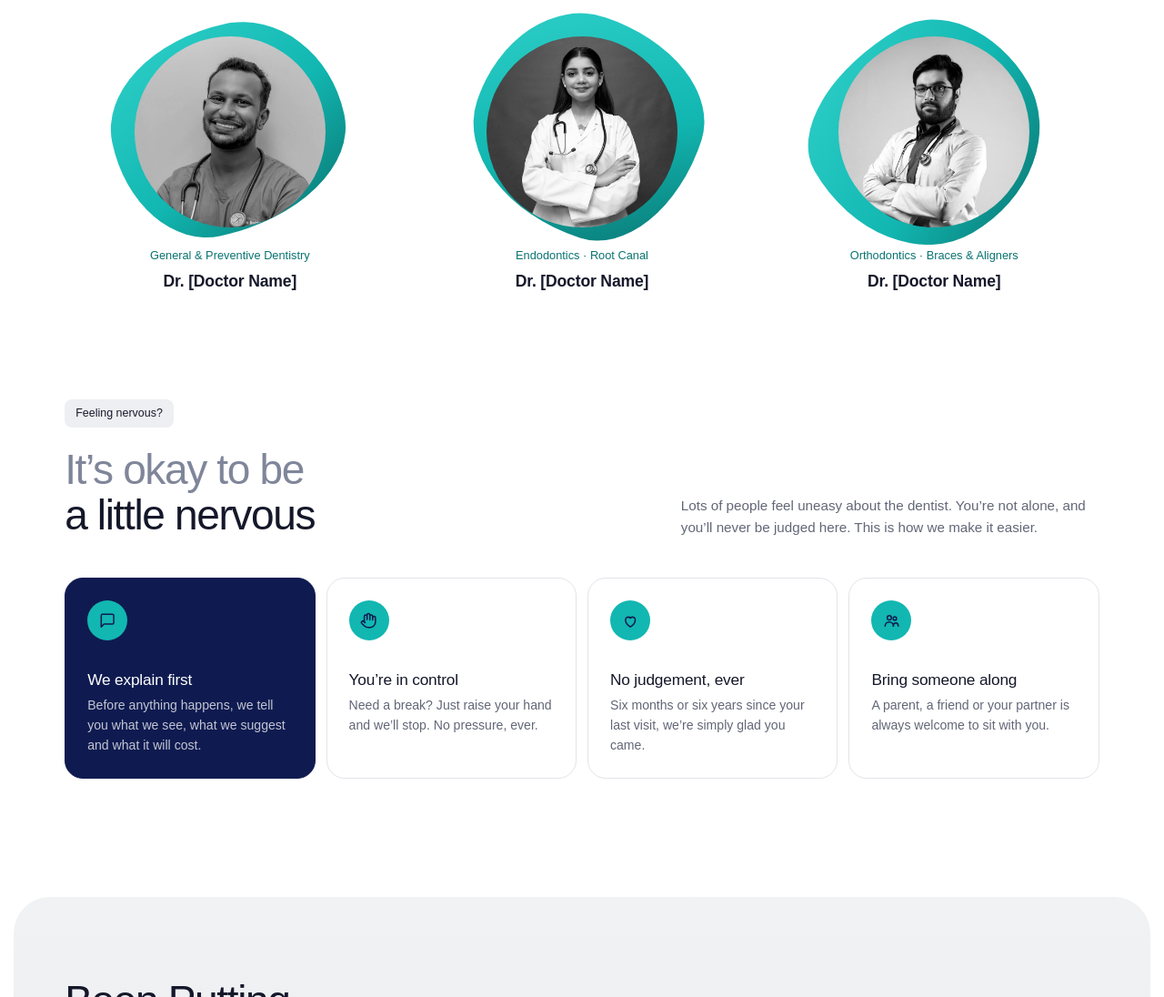
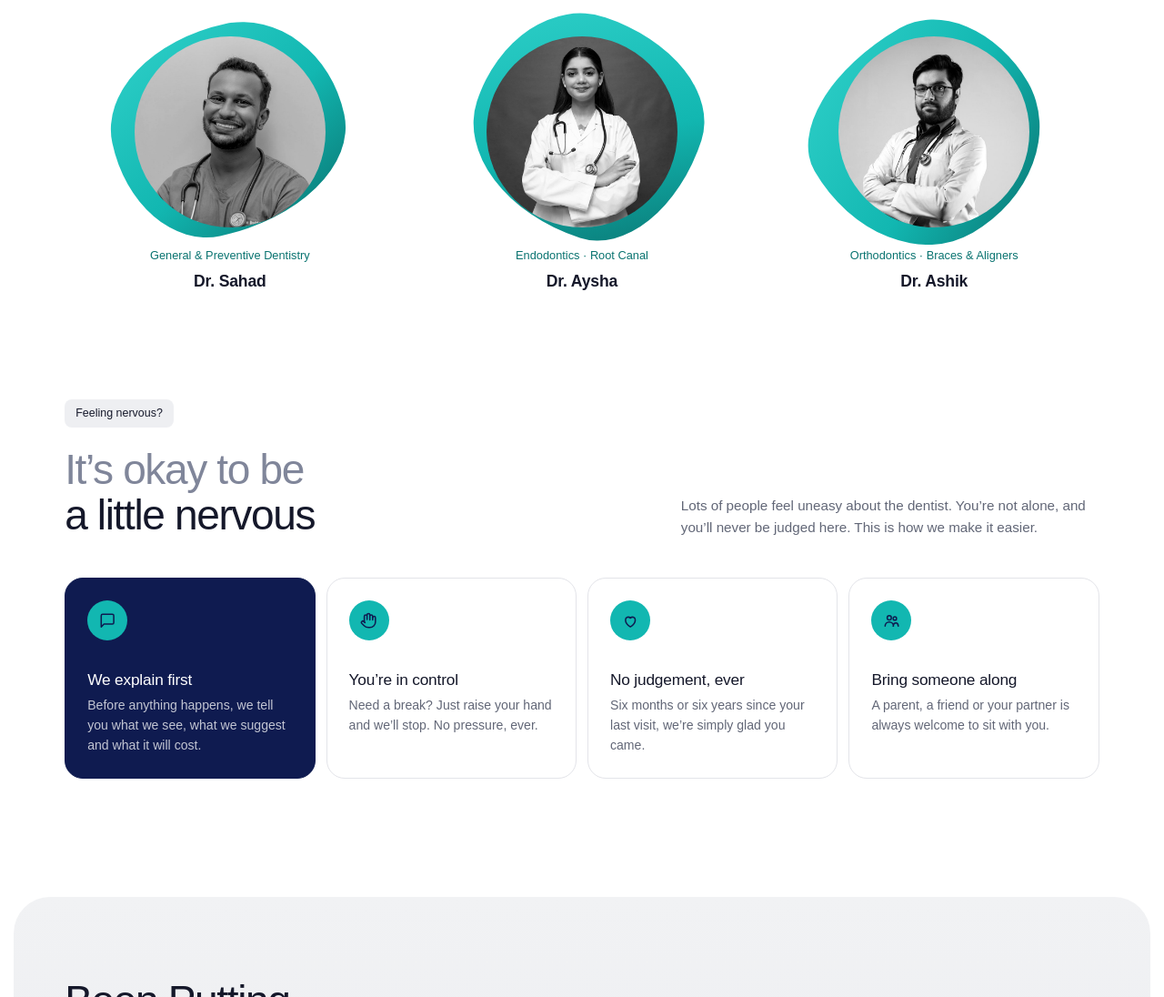
Before and after one commit to toothent/toothent-web, a plain HTML site: page index.html in a window 1280 px wide. Shown: the part 3711-4807 px from the top of the page at 91% size. Drawn offline with Linux system fonts and the light colour scheme.

Commit message:
Update doctor names in index.html

```diff
--- a/index.html
+++ b/index.html
@@ -187,7 +187,7 @@
               <img src="assets/doctors/placeholder-1.jpg" alt="Placeholder photo of a doctor" loading="lazy">
             </div>
             <h3 class="doc-dept">General &amp; Preventive Dentistry</h3>
-            <p class="doc-name">Dr. [Doctor Name]</p>
+            <p class="doc-name">Dr. Sahad</p>
           </article>
           <article class="doc reveal">
             <div class="doc-photo doc-photo--2">
@@ -196,7 +196,7 @@
               <img src="assets/doctors/placeholder-2.jpg" alt="Placeholder photo of a doctor" loading="lazy">
             </div>
             <h3 class="doc-dept">Endodontics &middot; Root Canal</h3>
-            <p class="doc-name">Dr. [Doctor Name]</p>
+            <p class="doc-name">Dr. Aysha</p>
           </article>
           <article class="doc reveal">
             <div class="doc-photo doc-photo--3">
@@ -205,7 +205,7 @@
               <img src="assets/doctors/placeholder-3.jpg" alt="Placeholder photo of a doctor" loading="lazy">
             </div>
             <h3 class="doc-dept">Orthodontics &middot; Braces &amp; Aligners</h3>
-            <p class="doc-name">Dr. [Doctor Name]</p>
+            <p class="doc-name">Dr. Ashik</p>
           </article>
         </div>
       </div>
```
